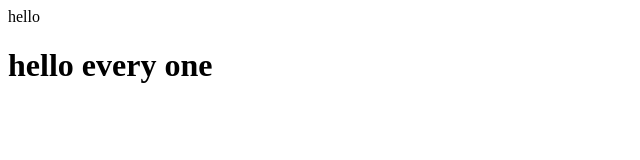
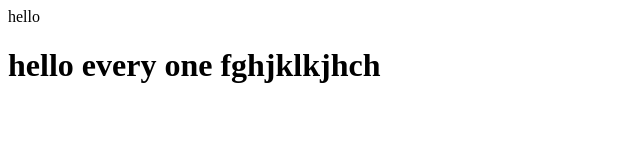
Before and after one commit to BoyaManjula/demo, a plain HTML site: page index.html in a window 1280 px wide. Shown: the whole page, without its empty margins (0-640 px from the left). Drawn offline with Linux system fonts and the light colour scheme.

Commit message:
Update index.html

```diff
--- a/index.html
+++ b/index.html
@@ -1,4 +1,4 @@
 <html>
 <head>hello</head>
-<h1>hello every one</h1>
+<h1>hello every one fghjklkjhch</h1>
 </html>
```
